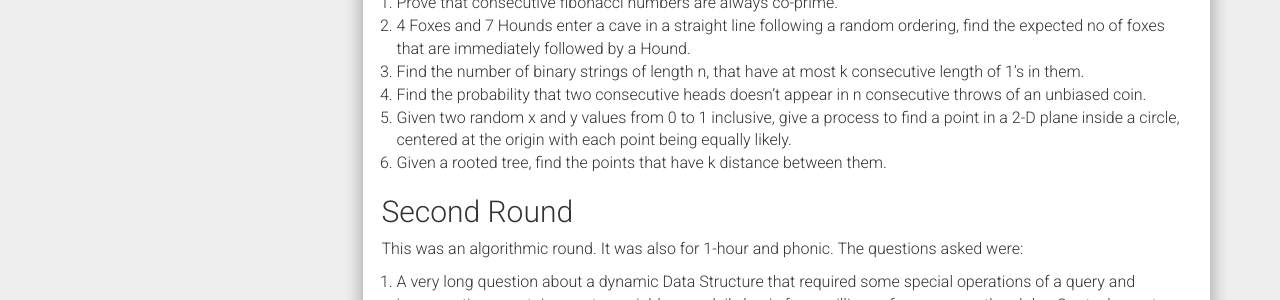
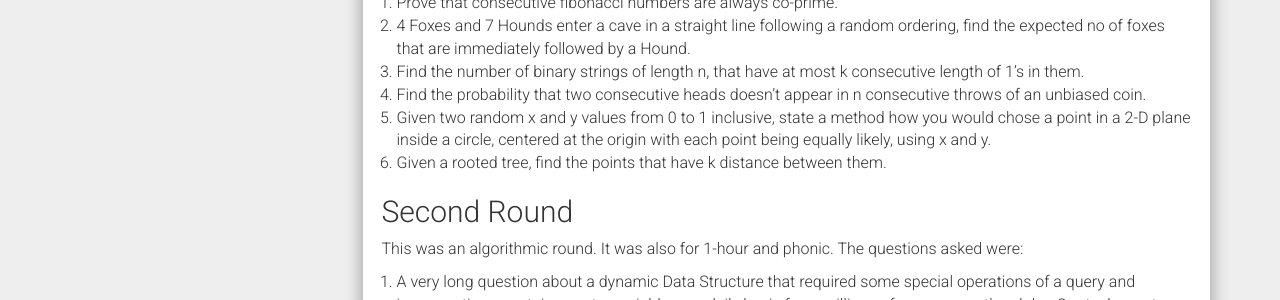
Before and after one commit to AkashKrDutta/AkashKrDutta.github.io, a Jekyll site: the page built from _posts/2017-08-16-Interview-experience-Tower.md, in a window 1280 px wide. Shown: the part 1424-1724 px from the top of the page. Built offline with Jekyll 4.4.1, drawn with Linux system fonts in a browser that asks for light colours; nearby versions of some CDN libraries; comment, search, counter and statistics services are not loaded.

Commit message:
Update 2017-08-16-Interview-experience-Tower.md

```diff
--- a/_posts/2017-08-16-Interview-experience-Tower.md
+++ b/_posts/2017-08-16-Interview-experience-Tower.md
@@ -36,7 +36,7 @@ The questions that were asked were (tried my best maintaining the ordering of th
 2. 4 Foxes and 7 Hounds enter a cave in a straight line following a random ordering, find the expected no of foxes that are immediately followed by a Hound.
 3. Find the number of binary strings of length n, that have at most k consecutive length of 1’s in them.
 4. Find the probability that two consecutive heads doesn’t appear in n consecutive throws of an unbiased coin.
-5. Given two random x and y values from 0 to 1 inclusive, give a process to find a point in a 2-D plane inside a circle, centered at the origin with each point being equally likely.
+5. Given two random x and y values from 0 to 1 inclusive, state a method how you would chose a point in a 2-D plane inside a circle, centered at the origin with each point being equally likely, using x and y.
 6. Given a rooted tree, find the points that have k distance between them.
 
 ## Second Round
```
